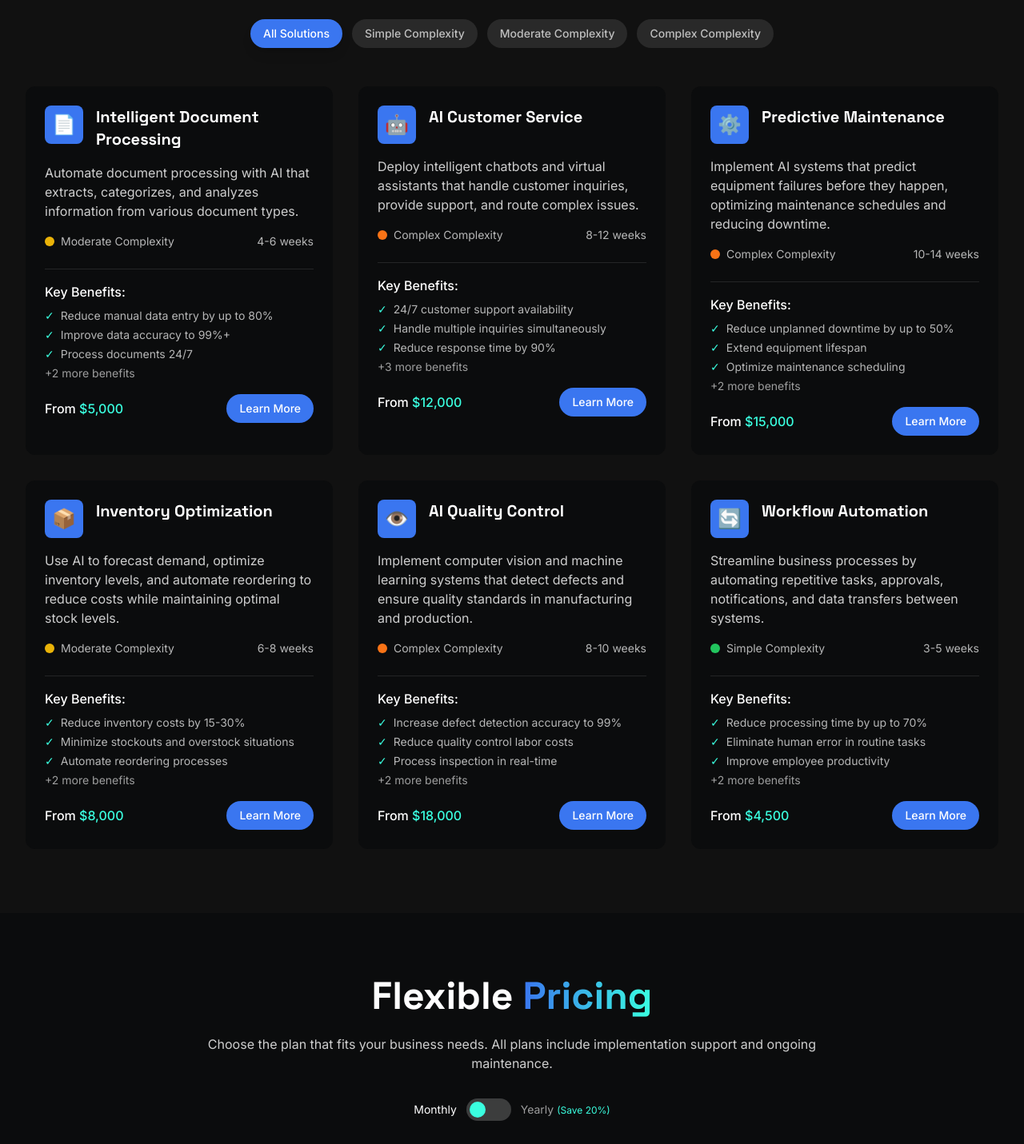
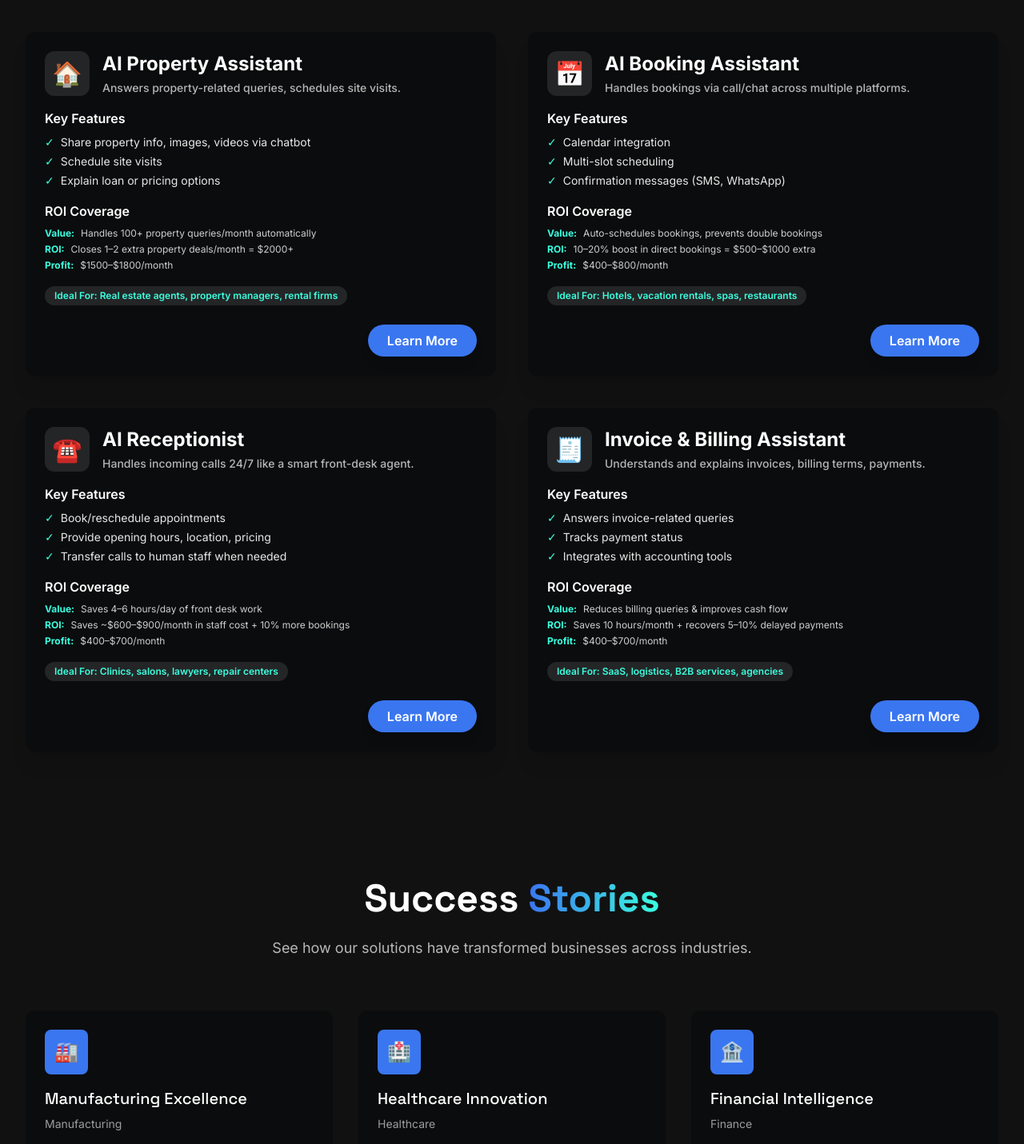
Before and after one commit to Sanju630-arch/fluxoagency, a Next.js app: page /solutions in a window 1280 px wide. Shown: the part 600-2031 px from the top of the page at 80% size. Built offline with nearby package versions, Linux system fonts and the light colour scheme.

Commit message:
Update page.tsx

```diff
--- a/src/app/solutions/page.tsx
+++ b/src/app/solutions/page.tsx
@@ -8,107 +8,72 @@ import LoadingScreen from '../../components/ui/LoadingScreen';
 // AI automation solutions data
 const automationSolutions = [
   {
-    id: 'document-processing',
-    title: 'Intelligent Document Processing',
-    description: 'Automate document processing with AI that extracts, categorizes, and analyzes information from various document types.',
-    icon: '📄',
-    benefits: [
-      'Reduce manual data entry by up to 80%',
-      'Improve data accuracy to 99%+',
-      'Process documents 24/7',
-      'Scale with business growth',
-      'Integrate with existing systems',
+    id: 'ai-property-assistant',
+    title: 'AI Property Assistant',
+    description: 'Answers property-related queries, schedules site visits.',
+    icon: '🏠',
+    features: [
+      'Share property info, images, videos via chatbot',
+      'Schedule site visits',
+      'Explain loan or pricing options',
     ],
-    complexity: 'moderate' as const,
-    implementationTime: '4-6 weeks',
-    price: 5000,
-    slug: 'document-processing'
+    roi: [
+      { label: 'Value', value: 'Handles 100+ property queries/month automatically' },
+      { label: 'ROI', value: 'Closes 1–2 extra property deals/month = $2000+' },
+      { label: 'Profit', value: '$1500–$1800/month' },
+    ],
+    idealFor: 'Real estate agents, property managers, rental firms',
   },
   {
-    id: 'customer-service',
-    title: 'AI Customer Service',
-    description: 'Deploy intelligent chatbots and virtual assistants that handle customer inquiries, provide support, and route complex issues.',
-    icon: '🤖',
-    benefits: [
-      '24/7 customer support availability',
-      'Handle multiple inquiries simultaneously',
-      'Reduce response time by 90%',
-      'Consistent brand voice and messaging',
-      'Seamless handoff to human agents',
-      'Continuous learning and improvement',
+    id: 'ai-booking-assistant',
+    title: 'AI Booking Assistant',
+    description: 'Handles bookings via call/chat across multiple platforms.',
+    icon: '📅',
+    features: [
+      'Calendar integration',
+      'Multi-slot scheduling',
+      'Confirmation messages (SMS, WhatsApp)',
     ],
-    complexity: 'complex' as const,
-    implementationTime: '8-12 weeks',
-    price: 12000,
-    slug: 'customer-service'
+    roi: [
+      { label: 'Value', value: 'Auto-schedules bookings, prevents double bookings' },
+      { label: 'ROI', value: '10–20% boost in direct bookings = $500–$1000 extra' },
+      { label: 'Profit', value: '$400–$800/month' },
+    ],
+    idealFor: 'Hotels, vacation rentals, spas, restaurants',
   },
   {
-    id: 'predictive-maintenance',
-    title: 'Predictive Maintenance',
-    description: 'Implement AI systems that predict equipment failures before they happen, optimizing maintenance schedules and reducing downtime.',
-    icon: '⚙️',
-    benefits: [
-      'Reduce unplanned downtime by up to 50%',
-      'Extend equipment lifespan',
-      'Optimize maintenance scheduling',
-      'Real-time monitoring and alerts',
-      'Data-driven decision making',
+    id: 'ai-receptionist',
+    title: 'AI Receptionist',
+    description: 'Handles incoming calls 24/7 like a smart front-desk agent.',
+    icon: '☎️',
+    features: [
+      'Book/reschedule appointments',
+      'Provide opening hours, location, pricing',
+      'Transfer calls to human staff when needed',
     ],
-    complexity: 'complex' as const,
-    implementationTime: '10-14 weeks',
-    price: 15000,
-    slug: 'predictive-maintenance'
+    roi: [
+      { label: 'Value', value: 'Saves 4–6 hours/day of front desk work' },
+      { label: 'ROI', value: 'Saves ~$600–$900/month in staff cost + 10% more bookings' },
+      { label: 'Profit', value: '$400–$700/month' },
+    ],
+    idealFor: 'Clinics, salons, lawyers, repair centers',
   },
   {
-    id: 'inventory-optimization',
-    title: 'Inventory Optimization',
-    description: 'Use AI to forecast demand, optimize inventory levels, and automate reordering to reduce costs while maintaining optimal stock levels.',
-    icon: '📦',
-    benefits: [
-      'Reduce inventory costs by 15-30%',
-      'Minimize stockouts and overstock situations',
-      'Automate reordering processes',
-      'Adapt to seasonal fluctuations',
-      'Real-time inventory visibility',
+    id: 'invoice-billing-assistant',
+    title: 'Invoice & Billing Assistant',
+    description: 'Understands and explains invoices, billing terms, payments.',
+    icon: '🧾',
+    features: [
+      'Answers invoice-related queries',
+      'Tracks payment status',
+      'Integrates with accounting tools',
     ],
-    complexity: 'moderate' as const,
-    implementationTime: '6-8 weeks',
-    price: 8000,
-    slug: 'inventory-optimization'
-  },
-  {
-    id: 'quality-control',
-    title: 'AI Quality Control',
-    description: 'Implement computer vision and machine learning systems that detect defects and ensure quality standards in manufacturing and production.',
-    icon: '👁️',
-    benefits: [
-      'Increase defect detection accuracy to 99%',
-      'Reduce quality control labor costs',
-      'Process inspection in real-time',
-      'Generate detailed quality reports',
-      'Continuous system learning and improvement',
+    roi: [
+      { label: 'Value', value: 'Reduces billing queries & improves cash flow' },
+      { label: 'ROI', value: 'Saves 10 hours/month + recovers 5–10% delayed payments' },
+      { label: 'Profit', value: '$400–$700/month' },
     ],
-    complexity: 'complex' as const,
-    implementationTime: '8-10 weeks',
-    price: 18000,
-    slug: 'quality-control'
-  },
-  {
-    id: 'workflow-automation',
-    title: 'Workflow Automation',
-    description: 'Streamline business processes by automating repetitive tasks, approvals, notifications, and data transfers between systems.',
-    icon: '🔄',
-    benefits: [
-      'Reduce processing time by up to 70%',
-      'Eliminate human error in routine tasks',
-      'Improve employee productivity',
-      'Enhance compliance with standardized processes',
-      'Real-time progress tracking and reporting',
-    ],
-    complexity: 'simple' as const,
-    implementationTime: '3-5 weeks',
-    price: 4500,
-    slug: 'workflow-automation'
+    idealFor: 'SaaS, logistics, B2B services, agencies',
   },
 ];
 
@@ -192,81 +157,55 @@ const pricingPlans = [
   }
 ];
 
-const SolutionCard = ({
-  title,
-  description,
-  icon,
-  benefits,
-  complexity,
-  implementationTime,
-  price,
-  slug
-}: {
+type SolutionCardProps = {
   title: string;
   description: string;
   icon: string;
-  benefits: string[];
-  complexity: 'simple' | 'moderate' | 'complex';
-  implementationTime: string;
-  price: number;
-  slug: string;
-}) => {
-  const complexityColor = {
-    simple: 'bg-green-500',
-    moderate: 'bg-yellow-500',
-    complex: 'bg-orange-500'
+  features: string[];
+  roi: { label: string; value: string }[];
+  idealFor: string;
 };
-
+const SolutionCard = ({ title, description, icon, features, roi, idealFor }: SolutionCardProps) => {
   return (
     <motion.div
-      className="card overflow-hidden"
-      whileHover={{ y: -8, boxShadow: '0 15px 30px rgba(58, 118, 240, 0.3)' }}
+      className="card overflow-hidden bg-gradient-to-br from-primary/80 to-accent/60 shadow-xl hover:shadow-2xl transition-all duration-300 group"
+      whileHover={{ y: -8, scale: 1.03 }}
       transition={{ duration: 0.3 }}
     >
-      <div className="flex items-start mb-4">
-        <div className="w-12 h-12 flex-shrink-0 bg-primary bg-opacity-20 rounded-lg flex items-center justify-center text-2xl mr-4">
+      <div className="flex items-center mb-4">
+        <div className="w-14 h-14 flex-shrink-0 bg-white/10 rounded-xl flex items-center justify-center text-3xl mr-4 group-hover:bg-white/20 transition-all">
           {icon}
         </div>
         <div>
-          <h3 className="text-xl font-space font-bold text-white">{title}</h3>
+          <h3 className="text-2xl font-bold text-white drop-shadow mb-1">{title}</h3>
+          <p className="text-white/70 text-sm font-medium">{description}</p>
         </div>
       </div>
-
-      <p className="text-white text-opacity-80 mb-4">{description}</p>
-
-      <div className="flex items-center justify-between mb-6">
-        <div className="flex items-center">
-          <span className={`w-3 h-3 rounded-full ${complexityColor[complexity]} mr-2`}></span>
-          <span className="text-white text-opacity-70 text-sm capitalize">{complexity} Complexity</span>
-        </div>
-        <span className="text-white text-opacity-70 text-sm">{implementationTime}</span>
-      </div>
-
-      <div className="border-t border-white border-opacity-10 pt-4 mb-4">
-        <h4 className="font-medium text-white mb-2">Key Benefits:</h4>
+      <div className="mb-4">
+        <h4 className="font-semibold text-white mb-2">Key Features</h4>
         <ul className="space-y-1">
-          {benefits.slice(0, 3).map((benefit, index) => (
-            <li key={index} className="text-white text-opacity-70 text-sm flex items-start">
-              <span className="text-accent mr-2">✓</span>
-              {benefit}
+          {features.map((f: string, i: number) => (
+            <li key={i} className="text-white/90 text-sm flex items-start">
+              <span className="text-accent mr-2">✓</span>{f}
             </li>
           ))}
-          {benefits.length > 3 && (
-            <li className="text-white text-opacity-60 text-sm">
-              +{benefits.length - 3} more benefits
-            </li>
-          )}
         </ul>
       </div>
-
-      <div className="mt-auto flex items-center justify-between">
-        <span className="text-white font-medium">
-          From <span className="text-accent">${price.toLocaleString()}</span>
-        </span>
-        <Link
-          href={`/contact?solution=${slug}`}
-          className="btn-primary py-2 px-4 text-sm"
-        >
+      <div className="mb-4">
+        <h4 className="font-semibold text-white mb-2">ROI Coverage</h4>
+        <ul className="space-y-1">
+          {roi.map((item: { label: string; value: string }, i: number) => (
+            <li key={i} className="text-white/80 text-xs flex items-start">
+              <span className="font-bold text-accent mr-2">{item.label}:</span> {item.value}
+            </li>
+          ))}
+        </ul>
+      </div>
+      <div className="mb-4">
+        <span className="inline-block bg-white/10 text-accent px-3 py-1 rounded-full text-xs font-semibold mb-2">Ideal For: {idealFor}</span>
+      </div>
+      <div className="flex justify-end">
+        <Link href="/contact" className="btn-primary py-2 px-6 text-base font-semibold rounded-full shadow-lg hover:scale-105 transition-transform">
           Learn More
         </Link>
       </div>
@@ -276,33 +215,13 @@ const SolutionCard = ({
 
 export default function Solutions() {
   const [isLoading, setIsLoading] = useState(true);
-  const [selectedCategory, setSelectedCategory] = useState('all');
   const [filteredSolutions, setFilteredSolutions] = useState(automationSolutions);
-  const [isYearly, setIsYearly] = useState(false);
-
-  // Simulate loading delay
   useEffect(() => {
     const timer = setTimeout(() => {
       setIsLoading(false);
     }, 1200);
     return () => clearTimeout(timer);
   }, []);
-
-  // Filter solutions based on category
-  const filterSolutions = (category: string) => {
-    setSelectedCategory(category);
-
-    if (category === 'all') {
-      setFilteredSolutions(automationSolutions);
-      return;
-    }
-
-    const complexity = category as 'simple' | 'moderate' | 'complex';
-    const filtered = automationSolutions.filter(
-      solution => solution.complexity === complexity
-    );
-    setFilteredSolutions(filtered);
-  };
 
   return (
     <div className="bg-background">
@@ -355,172 +274,28 @@ export default function Solutions() {
                   Browse our range of AI automation solutions, tailored to address specific business challenges and optimize operational efficiency.
                 </p>
 
-                {/* Complexity filter */}
-                <div className="flex flex-wrap justify-center gap-3 mt-8">
-                  {['all', 'simple', 'moderate', 'complex'].map((category) => (
-                    <motion.button
-                      key={category}
-                      className={`px-4 py-2 rounded-full text-sm font-medium transition-all ${
-                        selectedCategory === category
-                          ? 'bg-primary text-white shadow-lg'
-                          : 'bg-white bg-opacity-10 text-white text-opacity-70 hover:bg-opacity-20'
-                      }`}
-                      onClick={() => filterSolutions(category)}
-                      whileHover={{ scale: 1.05 }}
-                      whileTap={{ scale: 0.95 }}
-                    >
-                      {category === 'all' ? 'All Solutions' : `${category.charAt(0).toUpperCase() + category.slice(1)} Complexity`}
-                    </motion.button>
-                  ))}
-                </div>
+                {/* No filter needed since all solutions are shown */}
               </motion.div>
 
-              <AnimatePresence mode="wait">
-                <motion.div
-                  key={selectedCategory}
-                  className="grid grid-cols-1 md:grid-cols-2 lg:grid-cols-3 gap-8"
-                  initial={{ opacity: 0, y: 20 }}
-                  animate={{ opacity: 1, y: 0 }}
-                  exit={{ opacity: 0, y: -20 }}
-                  transition={{ duration: 0.5 }}
-                >
+              <div className="grid grid-cols-1 md:grid-cols-2 lg:grid-cols-2 gap-10">
                 {filteredSolutions.map((solution) => (
                   <SolutionCard
                     key={solution.id}
                     title={solution.title}
                     description={solution.description}
                     icon={solution.icon}
-                      benefits={solution.benefits}
-                      complexity={solution.complexity}
-                      implementationTime={solution.implementationTime}
-                      price={solution.price}
-                      slug={solution.slug}
+                    features={solution.features}
+                    roi={solution.roi}
+                    idealFor={solution.idealFor}
                   />
                 ))}
-                </motion.div>
-              </AnimatePresence>
+              </div>
 
               {filteredSolutions.length === 0 && (
                 <div className="text-center py-16">
-                  <p className="text-white text-opacity-70">No solutions match the selected filter.</p>
-                  <motion.button
-                    className="mt-4 bg-primary text-white px-6 py-3 rounded-full shadow-lg hover:bg-opacity-90 transition-all"
-                    onClick={() => filterSolutions('all')}
-                    whileHover={{ scale: 1.05 }}
-                    whileTap={{ scale: 0.95 }}
-                  >
-                    View All Solutions
-                  </motion.button>
+                  <p className="text-white text-opacity-70">No solutions available at this time.</p>
                 </div>
               )}
-            </div>
-          </section>
-
-          {/* Pricing Section */}
-          <section className="py-20 bg-secondary bg-opacity-30" id="pricing">
-            <div className="max-w-7xl mx-auto px-4 sm:px-6 lg:px-8">
-              <motion.div
-                className="text-center max-w-3xl mx-auto mb-12"
-                initial={{ opacity: 0, y: 20 }}
-                whileInView={{ opacity: 1, y: 0 }}
-                viewport={{ once: true }}
-                transition={{ duration: 0.5 }}
-              >
-                <h2 className="section-heading mb-6">
-                  Flexible{' '}
-                  <span className="text-transparent bg-clip-text bg-gradient-to-r from-primary to-accent">
-                    Pricing
-                  </span>
-                </h2>
-                <p className="text-white text-opacity-80 mb-8">
-                  Choose the plan that fits your business needs. All plans include implementation support and ongoing maintenance.
-                </p>
-
-                {/* Toggle */}
-                <div className="flex items-center justify-center mb-8">
-                  <span className={`mr-3 text-sm ${!isYearly ? 'text-white' : 'text-white text-opacity-60'}`}>Monthly</span>
-                  <div
-                    className="relative w-14 h-7 bg-white bg-opacity-20 rounded-full cursor-pointer"
-                    onClick={() => setIsYearly(!isYearly)}
-                  >
-                    <motion.div
-                      className="absolute top-1 w-5 h-5 bg-accent rounded-full"
-                      animate={{ left: isYearly ? 'calc(100% - 20px - 4px)' : '4px' }}
-                      transition={{ duration: 0.3 }}
-                    />
-                  </div>
-                  <span className={`ml-3 text-sm ${isYearly ? 'text-white' : 'text-white text-opacity-60'}`}>
-                    Yearly <span className="text-accent text-xs">(Save 20%)</span>
-                  </span>
-                </div>
-              </motion.div>
-
-              <div className="grid grid-cols-1 md:grid-cols-3 gap-8">
-                {pricingPlans.map((plan, index) => (
-                  <motion.div
-                    key={index}
-                    className={`card relative overflow-hidden ${plan.isPopular ? 'border-2 border-accent' : ''}`}
-                    initial={{ opacity: 0, y: 20 }}
-                    whileInView={{ opacity: 1, y: 0 }}
-                    viewport={{ once: true }}
-                    transition={{ duration: 0.5, delay: index * 0.1 }}
-                    whileHover={{ y: -8, boxShadow: '0 20px 30px rgba(58, 118, 240, 0.3)' }}
-                  >
-                    {plan.isPopular && (
-                      <div className="absolute top-0 right-0 bg-accent text-secondary text-xs font-bold px-3 py-1 rounded-bl-lg">
-                        MOST POPULAR
-                      </div>
-                    )}
-
-                    <h3 className="text-2xl font-space font-bold text-white mb-2">{plan.name}</h3>
-                    <div className="mb-4">
-                      <span className="text-3xl font-bold text-accent">
-                        ${isYearly ? Math.floor(plan.yearlyPrice / 12).toLocaleString() : plan.monthlyPrice.toLocaleString()}
-                      </span>
-                      <span className="text-white text-opacity-60 ml-1">/month</span>
-
-                      {isYearly && (
-                        <div className="text-sm text-white text-opacity-70 mt-1">
-                          Billed annually (${plan.yearlyPrice.toLocaleString()})
-                        </div>
-                      )}
-                    </div>
-
-                    <p className="text-white text-opacity-80 mb-6">{plan.description}</p>
-
-                    <ul className="space-y-3 mb-8">
-                      {plan.features.map((feature, idx) => (
-                        <motion.li
-                          key={idx}
-                          className="flex items-start text-white text-opacity-80"
-                          initial={{ opacity: 0, x: -10 }}
-                          whileInView={{ opacity: 1, x: 0 }}
-                          viewport={{ once: true }}
-                          transition={{ duration: 0.3, delay: 0.1 * idx }}
-                        >
-                          <span className="text-accent mr-2 flex-shrink-0 mt-0.5">✓</span>
-                          <span>{feature}</span>
-                        </motion.li>
-                      ))}
-                    </ul>
-
-                    <Link
-                      href={`/contact?plan=${plan.name.toLowerCase().replace(/\s+/g, '-')}`}
-                      className={`block text-center py-3 px-6 rounded-full transition-all ${
-                        plan.isPopular
-                          ? 'bg-accent text-secondary hover:bg-opacity-90'
-                          : 'bg-primary text-white hover:bg-opacity-90'
-                      }`}
-                    >
-                      Get Started
-                    </Link>
-                  </motion.div>
-                ))}
-              </div>
-
-              <div className="text-center mt-12 text-white text-opacity-70">
-                <p>Need a custom solution? <Link href="/contact" className="text-accent hover:underline">Contact us</Link> for personalized pricing.</p>
-              </div>
             </div>
           </section>
 
```
Lines whose indentation alone changed are shown as unchanged.
